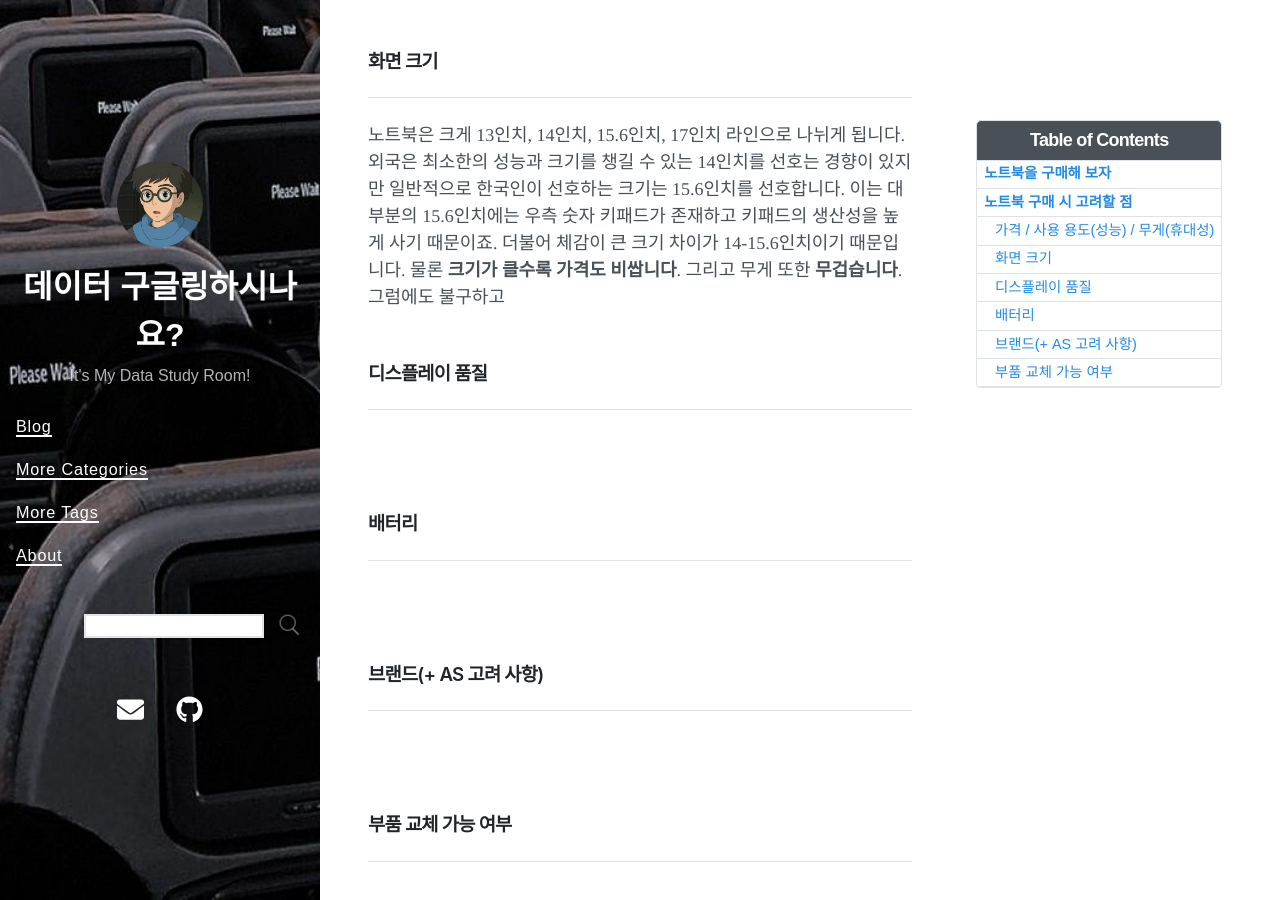
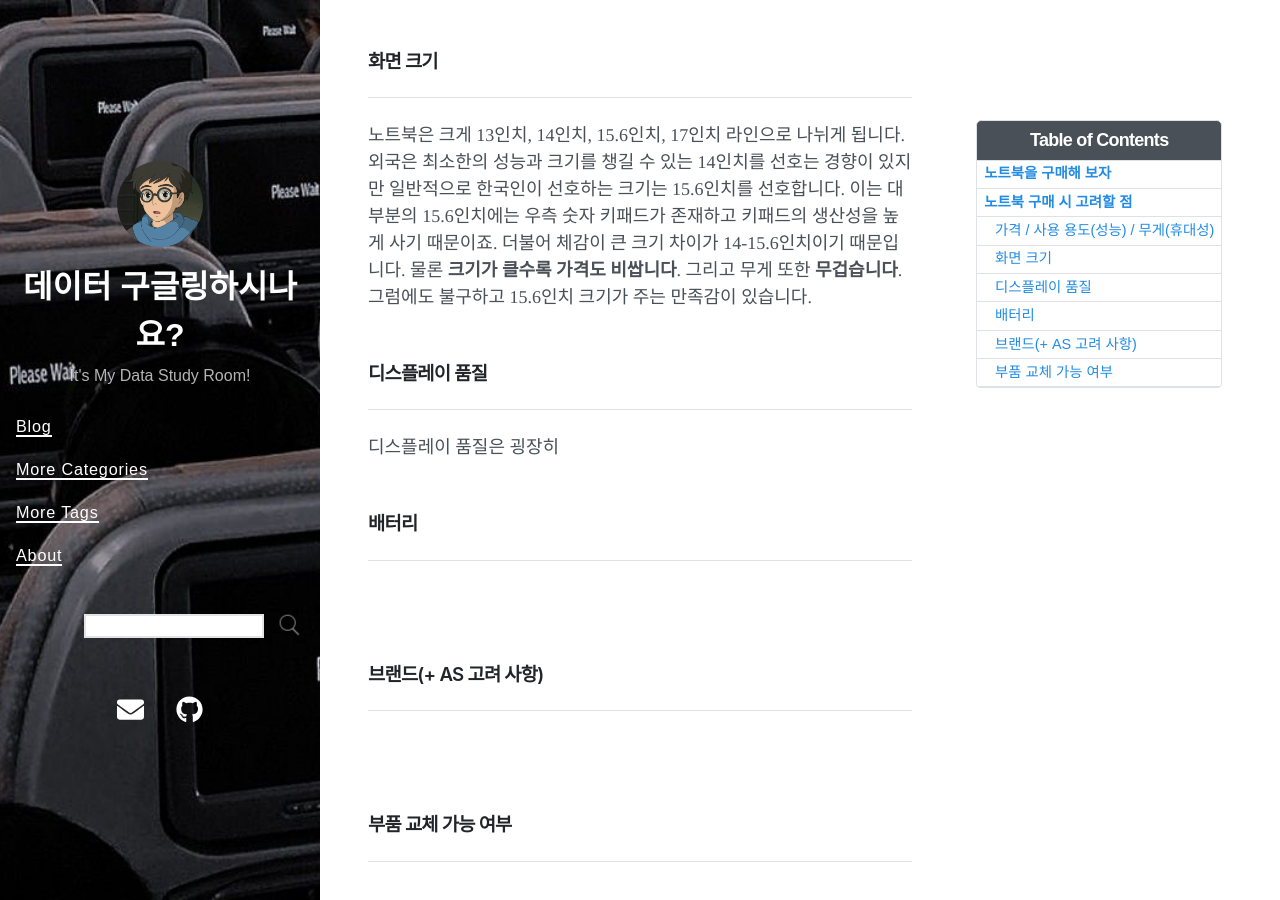
Before and after one commit to chaaaning/chaaaning.github.io, a Jekyll site: the page built from _posts/2022-01-09-laptop-guide.md, in a window 1280 px wide and 900 px high, scrolled down 2320 px. Built offline with Jekyll 4.4.1, drawn with Linux system fonts in a browser that asks for light colours; nearby versions of some CDN libraries; comment, search, counter and statistics services are not loaded.

Commit message:
laptop guide fifth

```diff
--- a/_posts/2022-01-09-laptop-guide.md
+++ b/_posts/2022-01-09-laptop-guide.md
@@ -52,12 +52,12 @@ toc:  true
 
 ### 화면 크기
 ---
-노트북은 크게 13인치, 14인치, 15.6인치, 17인치 라인으로 나뉘게 됩니다. 외국은 최소한의 성능과 크기를 챙길 수 있는 14인치를 선호는 경향이 있지만 일반적으로 한국인이 선호하는 크기는 15.6인치를 선호합니다. 이는 대부분의 15.6인치에는 우측 숫자 키패드가 존재하고 키패드의 생산성을 높게 사기 때문이죠. 더불어 체감이 큰 크기 차이가 14-15.6인치이기 때문입니다. 물론 **크기가 클수록 가격도 비쌉니다**. 그리고 무게 또한 **무겁습니다**. 그럼에도 불구하고
+노트북은 크게 13인치, 14인치, 15.6인치, 17인치 라인으로 나뉘게 됩니다. 외국은 최소한의 성능과 크기를 챙길 수 있는 14인치를 선호는 경향이 있지만 일반적으로 한국인이 선호하는 크기는 15.6인치를 선호합니다. 이는 대부분의 15.6인치에는 우측 숫자 키패드가 존재하고 키패드의 생산성을 높게 사기 때문이죠. 더불어 체감이 큰 크기 차이가 14-15.6인치이기 때문입니다. 물론 **크기가 클수록 가격도 비쌉니다**. 그리고 무게 또한 **무겁습니다**. 그럼에도 불구하고 15.6인치 크기가 주는 만족감이 있습니다.
 <br><br>
 
 ### 디스플레이 품질
 ---
-
+디스플레이 품질은 굉장히
 <br><br>
 
 ### 배터리
```
